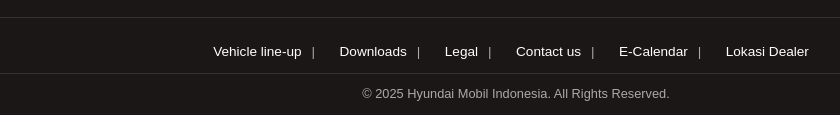
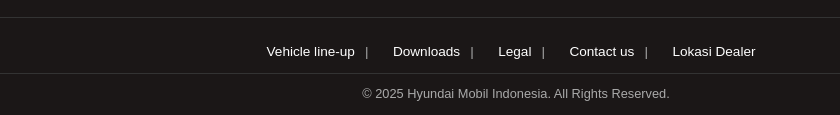
Before and after one commit to dummyaccaaa001-creator/myhundai, a plain HTML site: page karir.html in a window 1280 px wide. Shown: the part 2847-2962 px from the top of the page, 124-964 px from the left. Drawn offline with Linux system fonts and the light colour scheme.

Commit message:
testfootercache

```diff
--- a/karir.html
+++ b/karir.html
@@ -78,6 +78,7 @@
   </script>
 
   <!-- Favicon -->
+ <link rel="preload" href="/assets/fonts/HyundaiSansTextOffice-Medium.woff2" as="font" type="font/woff2" crossorigin>
   <link rel="icon" href="/favicon.ico" sizes="any" type="image/x-icon">
   <link rel="icon" type="image/png" sizes="180x180" href="/favicon.png">
   <link rel="icon" type="image/svg+xml" href="/favicon.svg">
@@ -204,7 +205,6 @@
       <a href="https://hyundaimobil.co.id/download">Downloads</a>
       <a href="https://hyundaimobil.co.id/legal">Legal</a>
       <a href="https://hyundaimobil.co.id/network-contact">Contact us</a>
-      <a href="https://hyundaimobil.co.id/stuff/calendar">E-Calendar</a>
       <a href="https://maps.app.goo.gl/PyrEnz6gi7MpJe1i7" target="_blank" rel="noopener">Lokasi Dealer</a>
     </div>
 
```
